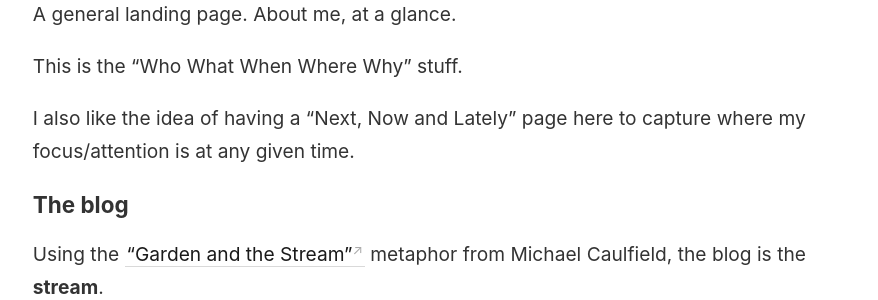
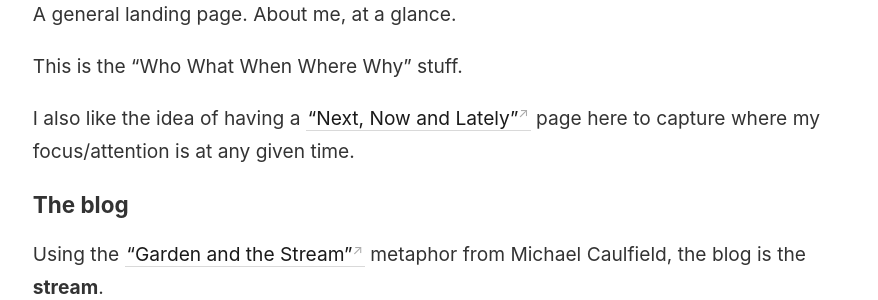
Before and after one commit to brandon-toner/brandontoner-jekyll-garden, a Jekyll site: the page built from _notes/A vision for a personal website.md, in a window 1280 px wide and 900 px high, scrolled down 893 px. Shown: the part 154-454 px from the top of the window, without its empty margins (44-922 px from the left). Built offline with Jekyll 4.4.1, drawn with Linux system fonts in a browser that asks for light colours; part of the change alters nothing that is shown.

Commit message:
Update content

```diff
--- a/_notes/A vision for a personal website.md
+++ b/_notes/A vision for a personal website.md
@@ -19,7 +19,7 @@ A general landing page. About me, at a glance.
 
 This is the "Who What When Where Why" stuff.
 
-I also like the idea of having a "Next, Now and Lately" page here to capture where my focus/attention is at any given time.
+I also like the idea of having a ["Next, Now and Lately"](http://brandontoner.ca/hello.opml#1624138840000) page here to capture where my focus/attention is at any given time.
 
 ### The blog
 Using the ["Garden and the Stream"](https://hapgood.us/2015/10/17/the-garden-and-the-stream-a-technopastoral/) metaphor from Michael Caulfield, the blog is the **stream**.
```
